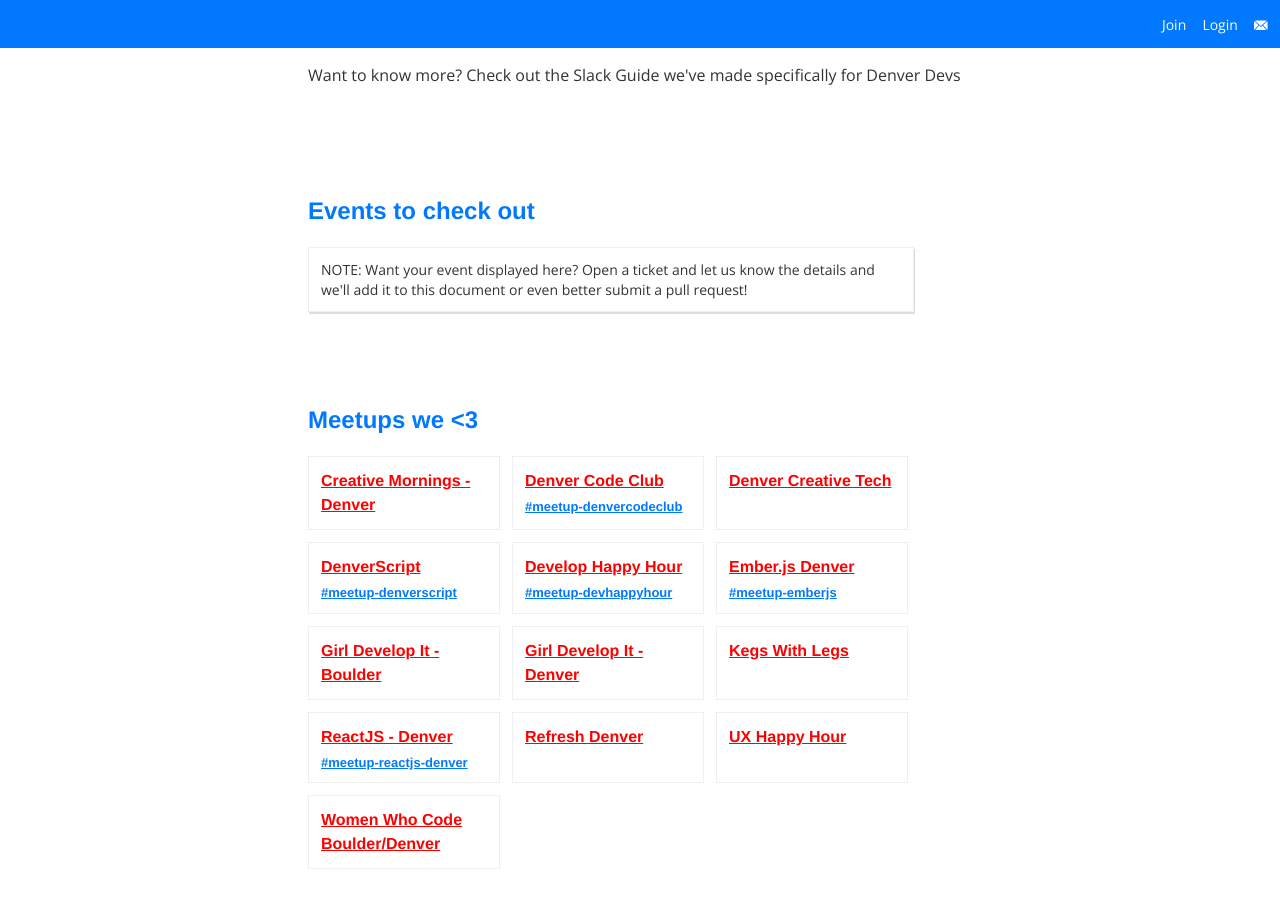
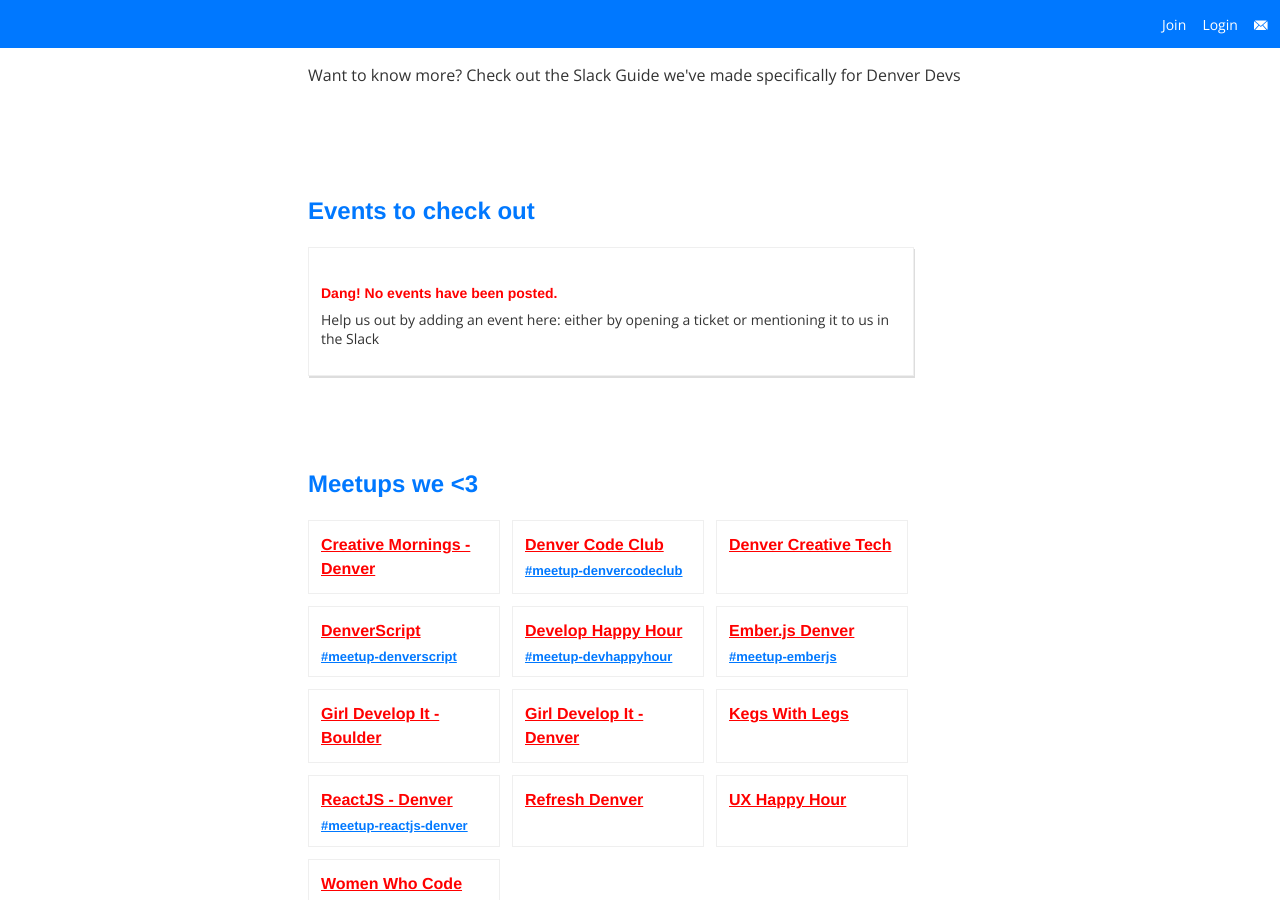
Before and after one commit to Denver-Devs/-old-denver-devs.github.io, a Jekyll site: the page built from index.html, in a window 1280 px wide and 900 px high, scrolled down 1041 px. Built offline with Jekyll 4.4.1, drawn with Linux system fonts in a browser that asks for light colours; some web fonts are replaced.

Commit message:
Creating a message for if the events are empty

```diff
--- a/index.html
+++ b/index.html
@@ -67,7 +67,14 @@
       </li>
       {% endfor %}
     </ul>
-    <div class="note-info">NOTE: Want your event displayed here? Open a ticket and let us know the details and we'll add it to this document or even better submit a pull request!</div>
+		{% if site.categories'events' != null %}
+			<div class="note-info">Want your event displayed here too? Open a ticket and let us know the details and we'll add it to this document or even better submit a pull request!</div>
+		{% else %}
+			<div class="note-info">
+			<h4>Dang! No events have been posted.</h4>
+			<p>Help us out by adding an event here: either by opening a ticket or mentioning it to us in the Slack</p>
+			</div>
+		{% endif %}
   </section>
 
 
```
